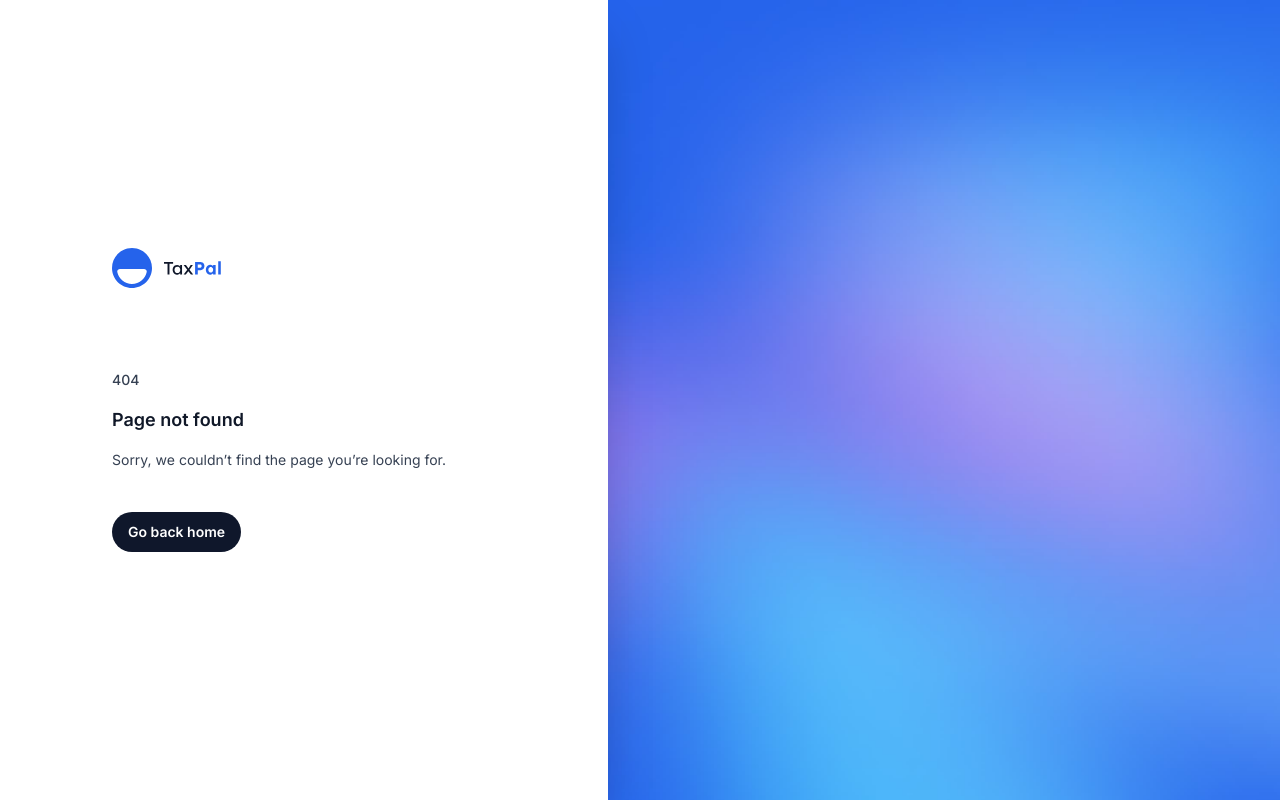
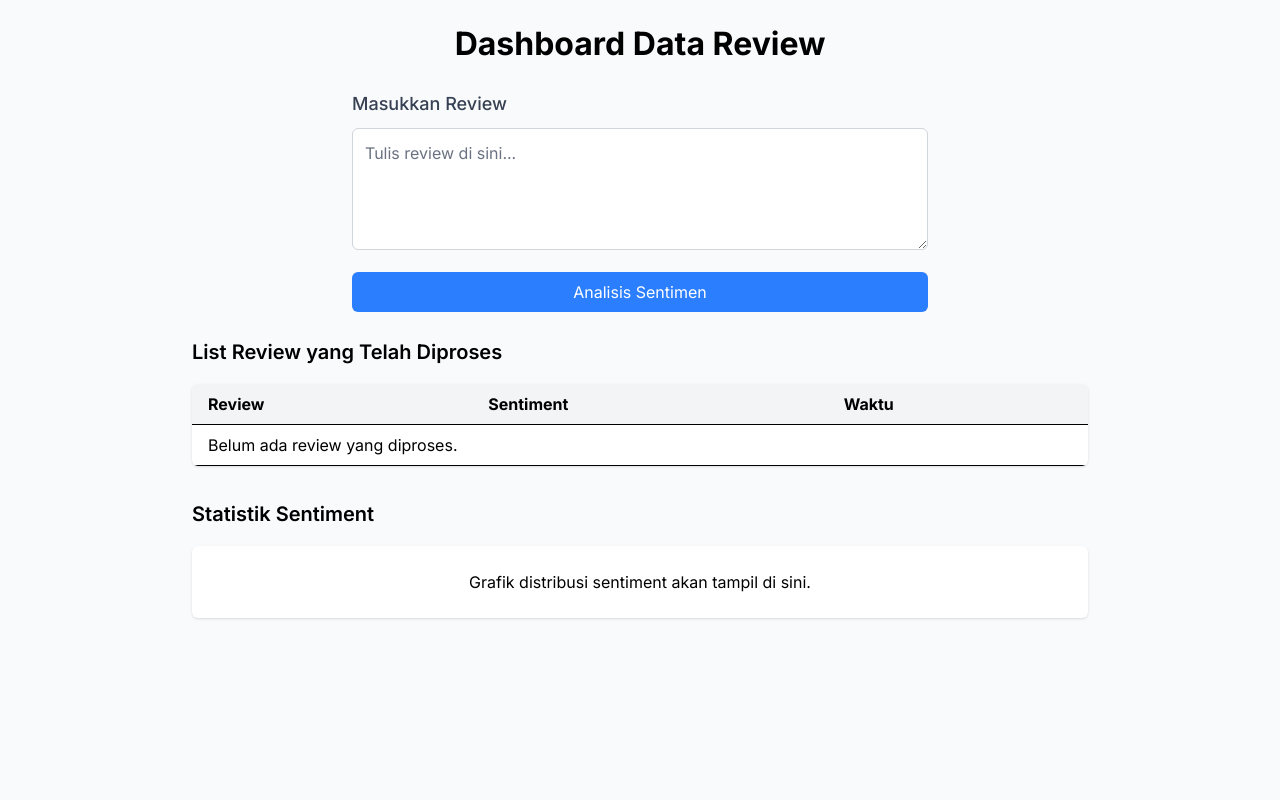
Before and after one commit to ucok-hub/web-sentiment-analysis, a Next.js app: page /dashboard in a window 1280 px wide. Before the commit this address had no page. Built offline with nearby package versions, Linux system fonts and the light colour scheme.

Commit message:
sapu bersih template + pembuatan laman dashboard

```diff
--- /dev/null
+++ b/src/app/api/analyze/route.js
@@ -0,0 +1,21 @@
+// app/api/analyze/route.js
+export async function POST(request) {
+  try {
+    const { review } = await request.json()
+
+    // Simulasi analisis: jika review mengandung kata "baik", hasilnya Positif
+    const simulatedResult = review.toLowerCase().includes('baik')
+      ? 'Positif'
+      : 'Negatif'
+
+    return new Response(JSON.stringify({ sentiment: simulatedResult }), {
+      status: 200,
+      headers: { 'Content-Type': 'application/json' },
+    })
+  } catch (error) {
+    return new Response(
+      JSON.stringify({ error: 'Terjadi kesalahan saat memproses data.' }),
+      { status: 500, headers: { 'Content-Type': 'application/json' } },
+    )
+  }
+}
--- /dev/null
+++ b/src/app/dashboard/page.jsx
@@ -0,0 +1,115 @@
+// app/dashboard/page.jsx
+'use client'
+
+import React, { useState } from 'react'
+
+export default function Dashboard() {
+  const [review, setReview] = useState('')
+  const [reviews, setReviews] = useState([])
+  const [loading, setLoading] = useState(false)
+
+  // Fungsi untuk mengirim review ke API dan mendapatkan hasil analisis
+  const handleAnalyze = async (e) => {
+    e.preventDefault()
+    setLoading(true)
+
+    try {
+      const res = await fetch('/api/analyze', {
+        method: 'POST',
+        headers: { 'Content-Type': 'application/json' },
+        body: JSON.stringify({ review }),
+      })
+      const data = await res.json()
+
+      // Membuat data review baru dengan timestamp
+      const newReview = {
+        id: Date.now(),
+        text: review,
+        sentiment: data.sentiment,
+        timestamp: new Date().toLocaleString(),
+      }
+
+      // Menambahkan review baru ke dalam daftar (data review yang telah diproses)
+      setReviews([newReview, ...reviews])
+      setReview('')
+    } catch (error) {
+      console.error('Error analyzing review:', error)
+    }
+    setLoading(false)
+  }
+
+  return (
+    <div className="min-h-screen bg-gray-50 p-6">
+      <h1 className="mb-6 text-center text-3xl font-bold">
+        Dashboard Data Review
+      </h1>
+
+      {/* Form untuk mengirim review */}
+      <form onSubmit={handleAnalyze} className="mx-auto mb-6 max-w-xl">
+        <label
+          htmlFor="review"
+          className="mb-2 block text-lg font-medium text-gray-700"
+        >
+          Masukkan Review
+        </label>
+        <textarea
+          id="review"
+          value={review}
+          onChange={(e) => setReview(e.target.value)}
+          placeholder="Tulis review di sini..."
+          rows="4"
+          className="w-full rounded-md border border-gray-300 p-3 focus:ring-2 focus:ring-blue-500 focus:outline-none"
+          required
+        ></textarea>
+        <button
+          type="submit"
+          className="mt-4 w-full rounded-md bg-blue-500 py-2 text-white transition-colors hover:bg-blue-600"
+        >
+          {loading ? 'Memproses...' : 'Analisis Sentimen'}
+        </button>
+      </form>
+
+      {/* Tabel untuk menampilkan daftar review yang telah diproses */}
+      <div className="mx-auto max-w-4xl">
+        <h2 className="mb-4 text-xl font-semibold">
+          List Review yang Telah Diproses
+        </h2>
+        <table className="min-w-full overflow-hidden rounded-md bg-white shadow">
+          <thead className="bg-gray-100">
+            <tr>
+              <th className="border-b px-4 py-2 text-left">Review</th>
+              <th className="border-b px-4 py-2 text-left">Sentiment</th>
+              <th className="border-b px-4 py-2 text-left">Waktu</th>
+            </tr>
+          </thead>
+          <tbody>
+            {reviews.length === 0 ? (
+              <tr>
+                <td className="border-b px-4 py-2" colSpan="3">
+                  Belum ada review yang diproses.
+                </td>
+              </tr>
+            ) : (
+              reviews.map((item) => (
+                <tr key={item.id} className="hover:bg-gray-50">
+                  <td className="border-b px-4 py-2">{item.text}</td>
+                  <td className="border-b px-4 py-2">{item.sentiment}</td>
+                  <td className="border-b px-4 py-2">{item.timestamp}</td>
+                </tr>
+              ))
+            )}
+          </tbody>
+        </table>
+      </div>
+
+      {/* Placeholder untuk grafik/statistik */}
+      <div className="mx-auto mt-8 max-w-4xl">
+        <h2 className="mb-4 text-xl font-semibold">Statistik Sentiment</h2>
+        <div className="rounded-md bg-white p-6 text-center shadow">
+          {/* Disini nantinya kamu bisa mengintegrasikan library chart seperti Chart.js atau Recharts */}
+          <p>Grafik distribusi sentiment akan tampil di sini.</p>
+        </div>
+      </div>
+    </div>
+  )
+}
--- a/src/app/layout.jsx
+++ b/src/app/layout.jsx
@@ -5,8 +5,8 @@ import '@/styles/tailwind.css'
 
 export const metadata = {
   title: {
-    template: '%s - TaxPal',
-    default: 'TaxPal - Accounting made simple for small businesses',
+    template: '%s - SensAShee',
+    default: 'SensAShee - Accounting made simple for small businesses',
   },
   description:
     'Most bookkeeping software is accurate, but hard to use. We make the opposite trade-off, and hope you don’t get audited.',
--- a/src/app/page.jsx
+++ b/src/app/page.jsx
@@ -1,12 +1,7 @@
-import { CallToAction } from '@/components/CallToAction'
-import { Faqs } from '@/components/Faqs'
-import { Footer } from '@/components/Footer'
 import { Header } from '@/components/Header'
 import { Hero } from '@/components/Hero'
-import { Pricing } from '@/components/Pricing'
-import { PrimaryFeatures } from '@/components/PrimaryFeatures'
-import { SecondaryFeatures } from '@/components/SecondaryFeatures'
-import { Testimonials } from '@/components/Testimonials'
+import { CallToAction } from '@/components/CallToAction'
+import { Footer } from '@/components/Footer'
 
 export default function Home() {
   return (
@@ -14,12 +9,7 @@ export default function Home() {
       <Header />
       <main>
         <Hero />
-        <PrimaryFeatures />
-        <SecondaryFeatures />
         <CallToAction />
-        <Testimonials />
-        <Pricing />
-        <Faqs />
       </main>
       <Footer />
     </>
--- a/src/components/CallToAction.jsx
+++ b/src/components/CallToAction.jsx
@@ -1,5 +1,4 @@
 import Image from 'next/image'
-
 import { Button } from '@/components/Button'
 import { Container } from '@/components/Container'
 import backgroundImage from '@/images/background-call-to-action.jpg'
@@ -21,14 +20,14 @@ export function CallToAction() {
       <Container className="relative">
         <div className="mx-auto max-w-lg text-center">
           <h2 className="font-display text-3xl tracking-tight text-white sm:text-4xl">
-            Get started today
+            Analyze Your Reviews Now
           </h2>
           <p className="mt-4 text-lg tracking-tight text-white">
-            It’s time to take control of your books. Buy our software so you can
-            feel like you’re doing something productive.
+            Unlock valuable insights from Shopee COD reviews with our AI-powered
+            tool.
           </p>
           <Button href="/register" color="white" className="mt-10">
-            Get 6 months free
+            Get Started
           </Button>
         </div>
       </Container>
--- a/src/components/Footer.jsx
+++ b/src/components/Footer.jsx
@@ -1,5 +1,4 @@
 import Link from 'next/link'
-
 import { Container } from '@/components/Container'
 import { Logo } from '@/components/Logo'
 import { NavLink } from '@/components/NavLink'
@@ -12,24 +11,15 @@ export function Footer() {
           <Logo className="mx-auto h-10 w-auto" />
           <nav className="mt-10 text-sm" aria-label="quick links">
             <div className="-my-1 flex justify-center gap-x-6">
-              <NavLink href="#features">Features</NavLink>
-              <NavLink href="#testimonials">Testimonials</NavLink>
-              <NavLink href="#pricing">Pricing</NavLink>
+              <NavLink href="/dashboard">Dashboard</NavLink>
+              <NavLink href="/login">Sign in</NavLink>
             </div>
           </nav>
         </div>
         <div className="flex flex-col items-center border-t border-slate-400/10 py-10 sm:flex-row-reverse sm:justify-between">
           <div className="flex gap-x-6">
-            <Link href="#" className="group" aria-label="TaxPal on X">
-              <svg
-                className="h-6 w-6 fill-slate-500 group-hover:fill-slate-700"
-                aria-hidden="true"
-                viewBox="0 0 24 24"
-              >
-                <path d="M13.3174 10.7749L19.1457 4H17.7646L12.7039 9.88256L8.66193 4H4L10.1122 12.8955L4 20H5.38119L10.7254 13.7878L14.994 20H19.656L13.3171 10.7749H13.3174ZM11.4257 12.9738L10.8064 12.0881L5.87886 5.03974H8.00029L11.9769 10.728L12.5962 11.6137L17.7652 19.0075H15.6438L11.4257 12.9742V12.9738Z" />
-              </svg>
-            </Link>
-            <Link href="#" className="group" aria-label="TaxPal on GitHub">
+            {/* Tambahkan ikon sosial jika diperlukan, atau hapus bagian ini */}
+            <Link href="#" className="group" aria-label="Our Social Media">
               <svg
                 className="h-6 w-6 fill-slate-500 group-hover:fill-slate-700"
                 aria-hidden="true"
@@ -40,7 +30,7 @@ export function Footer() {
             </Link>
           </div>
           <p className="mt-6 text-sm text-slate-500 sm:mt-0">
-            Copyright &copy; {new Date().getFullYear()} TaxPal. All rights
+            &copy; {new Date().getFullYear()} Sentiment Analysis. All rights
             reserved.
           </p>
         </div>
--- a/src/components/Header.jsx
+++ b/src/components/Header.jsx
@@ -53,7 +53,7 @@ function MobileNavigation() {
   return (
     <Popover>
       <PopoverButton
-        className="relative z-10 flex h-8 w-8 items-center justify-center focus:not-data-focus:outline-hidden"
+        className="relative z-10 flex h-8 w-8 items-center justify-center focus:outline-none"
         aria-label="Toggle Navigation"
       >
         {({ open }) => <MobileNavIcon open={open} />}
@@ -66,9 +66,7 @@ function MobileNavigation() {
         transition
         className="absolute inset-x-0 top-full mt-4 flex origin-top flex-col rounded-2xl bg-white p-4 text-lg tracking-tight text-slate-900 ring-1 shadow-xl ring-slate-900/5 data-closed:scale-95 data-closed:opacity-0 data-enter:duration-150 data-enter:ease-out data-leave:duration-100 data-leave:ease-in"
       >
-        <MobileNavLink href="#features">Features</MobileNavLink>
-        <MobileNavLink href="#testimonials">Testimonials</MobileNavLink>
-        <MobileNavLink href="#pricing">Pricing</MobileNavLink>
+        <MobileNavLink href="/dashboard">Dashboard</MobileNavLink>
         <hr className="m-2 border-slate-300/40" />
         <MobileNavLink href="/login">Sign in</MobileNavLink>
       </PopoverPanel>
@@ -82,13 +80,11 @@ export function Header() {
       <Container>
         <nav className="relative z-50 flex justify-between">
           <div className="flex items-center md:gap-x-12">
-            <Link href="#" aria-label="Home">
+            <Link href="/" aria-label="Home">
               <Logo className="h-10 w-auto" />
             </Link>
             <div className="hidden md:flex md:gap-x-6">
-              <NavLink href="#features">Features</NavLink>
-              <NavLink href="#testimonials">Testimonials</NavLink>
-              <NavLink href="#pricing">Pricing</NavLink>
+              <NavLink href="/dashboard">Dashboard</NavLink>
             </div>
           </div>
           <div className="flex items-center gap-x-5 md:gap-x-8">
@@ -97,7 +93,10 @@ export function Header() {
             </div>
             <Button href="/register" color="blue">
               <span>
-                Get started <span className="hidden lg:inline">today</span>
+                Get started{' '}
+                <span className="hidden lg:inline">
+                  with Sentiment Analysis
+                </span>
               </span>
             </Button>
             <div className="-mr-1 md:hidden">
--- a/src/components/Hero.jsx
+++ b/src/components/Hero.jsx
@@ -1,85 +1,21 @@
-import Image from 'next/image'
-
 import { Button } from '@/components/Button'
 import { Container } from '@/components/Container'
-import logoLaravel from '@/images/logos/laravel.svg'
-import logoMirage from '@/images/logos/mirage.svg'
-import logoStatamic from '@/images/logos/statamic.svg'
-import logoStaticKit from '@/images/logos/statickit.svg'
-import logoTransistor from '@/images/logos/transistor.svg'
-import logoTuple from '@/images/logos/tuple.svg'
 
 export function Hero() {
   return (
     <Container className="pt-20 pb-16 text-center lg:pt-32">
       <h1 className="mx-auto max-w-4xl font-display text-5xl font-medium tracking-tight text-slate-900 sm:text-7xl">
-        Accounting{' '}
-        <span className="relative whitespace-nowrap text-blue-600">
-          <svg
-            aria-hidden="true"
-            viewBox="0 0 418 42"
-            className="absolute top-2/3 left-0 h-[0.58em] w-full fill-blue-300/70"
-            preserveAspectRatio="none"
-          >
-            <path d="M203.371.916c-26.013-2.078-76.686 1.963-124.73 9.946L67.3 12.749C35.421 18.062 18.2 21.766 6.004 25.934 1.244 27.561.828 27.778.874 28.61c.07 1.214.828 1.121 9.595-1.176 9.072-2.377 17.15-3.92 39.246-7.496C123.565 7.986 157.869 4.492 195.942 5.046c7.461.108 19.25 1.696 19.17 2.582-.107 1.183-7.874 4.31-25.75 10.366-21.992 7.45-35.43 12.534-36.701 13.884-2.173 2.308-.202 4.407 4.442 4.734 2.654.187 3.263.157 15.593-.78 35.401-2.686 57.944-3.488 88.365-3.143 46.327.526 75.721 2.23 130.788 7.584 19.787 1.924 20.814 1.98 24.557 1.332l.066-.011c1.201-.203 1.53-1.825.399-2.335-2.911-1.31-4.893-1.604-22.048-3.261-57.509-5.556-87.871-7.36-132.059-7.842-23.239-.254-33.617-.116-50.627.674-11.629.54-42.371 2.494-46.696 2.967-2.359.259 8.133-3.625 26.504-9.81 23.239-7.825 27.934-10.149 28.304-14.005.417-4.348-3.529-6-16.878-7.066Z" />
-          </svg>
-          <span className="relative">made simple</span>
-        </span>{' '}
-        for small businesses.
+        Sentiment Analysis for Shopee Reviews
       </h1>
       <p className="mx-auto mt-6 max-w-2xl text-lg tracking-tight text-slate-700">
-        Most bookkeeping software is accurate, but hard to use. We make the
-        opposite trade-off, and hope you don’t get audited.
+        Analyze customer reviews effortlessly and gain valuable insights to
+        improve your products.
       </p>
       <div className="mt-10 flex justify-center gap-x-6">
-        <Button href="/register">Get 6 months free</Button>
-        <Button
-          href="https://www.youtube.com/watch?v=dQw4w9WgXcQ"
-          variant="outline"
-        >
-          <svg
-            aria-hidden="true"
-            className="h-3 w-3 flex-none fill-blue-600 group-active:fill-current"
-          >
-            <path d="m9.997 6.91-7.583 3.447A1 1 0 0 1 1 9.447V2.553a1 1 0 0 1 1.414-.91L9.997 5.09c.782.355.782 1.465 0 1.82Z" />
-          </svg>
-          <span className="ml-3">Watch video</span>
+        <Button href="/register">Get Started</Button>
+        <Button href="/login" variant="outline">
+          Sign In
         </Button>
-      </div>
-      <div className="mt-36 lg:mt-44">
-        <p className="font-display text-base text-slate-900">
-          Trusted by these six companies so far
-        </p>
-        <ul
-          role="list"
-          className="mt-8 flex items-center justify-center gap-x-8 sm:flex-col sm:gap-x-0 sm:gap-y-10 xl:flex-row xl:gap-x-12 xl:gap-y-0"
-        >
-          {[
-            [
-              { name: 'Transistor', logo: logoTransistor },
-              { name: 'Tuple', logo: logoTuple },
-              { name: 'StaticKit', logo: logoStaticKit },
-            ],
-            [
-              { name: 'Mirage', logo: logoMirage },
-              { name: 'Laravel', logo: logoLaravel },
-              { name: 'Statamic', logo: logoStatamic },
-            ],
-          ].map((group, groupIndex) => (
-            <li key={groupIndex}>
-              <ul
-                role="list"
-                className="flex flex-col items-center gap-y-8 sm:flex-row sm:gap-x-12 sm:gap-y-0"
-              >
-                {group.map((company) => (
-                  <li key={company.name} className="flex">
-                    <Image src={company.logo} alt={company.name} unoptimized />
-                  </li>
-                ))}
-              </ul>
-            </li>
-          ))}
-        </ul>
       </div>
     </Container>
   )
```
